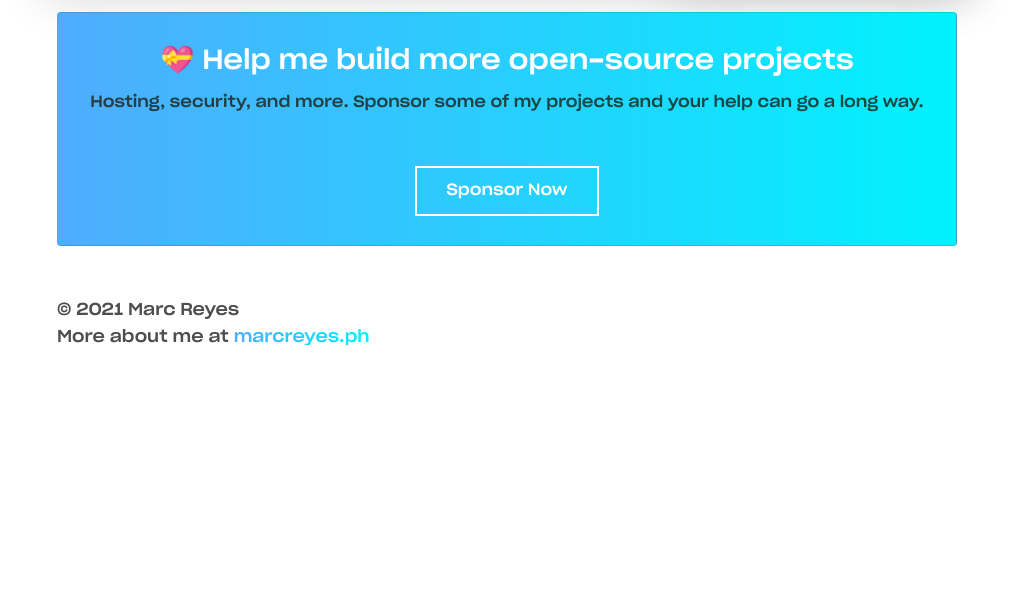
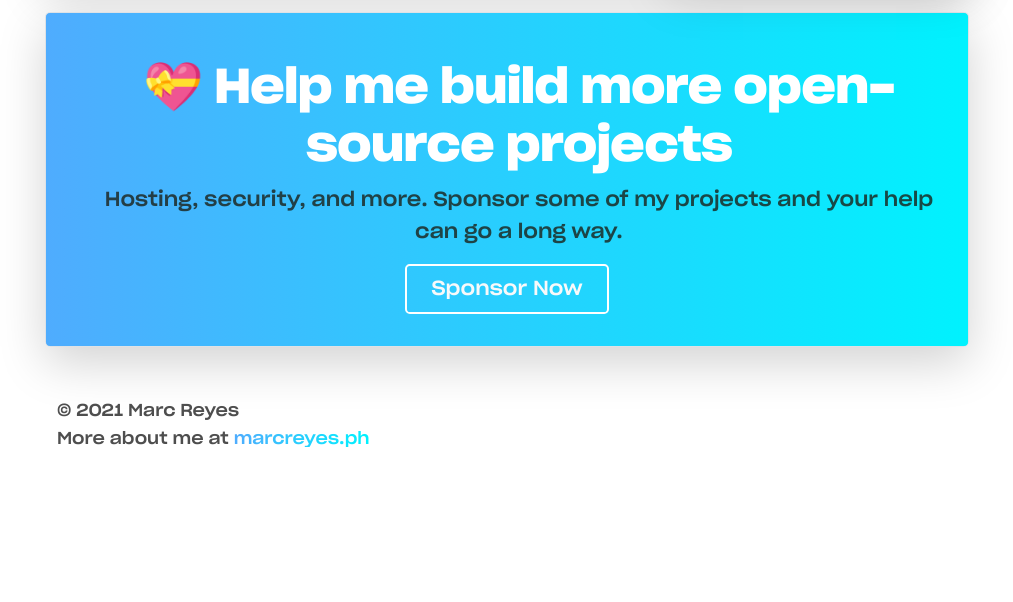
Before and after one commit to mabreyes/marcreyes.dev, a Jekyll site: the page built from index.md, in a window 1280 px wide. Shown: the part 5539-6141 px from the top of the page, without its empty margins (133-1146 px from the left). Built offline with Jekyll 4.4.1, drawn with Linux system fonts in a browser that asks for light colours; before the commit the page ends 6039 px from its top, so only the background shows below that.

Commit message:
Redesign modal for sponsorship

```diff
--- a/_includes/sponsor.html
+++ b/_includes/sponsor.html
@@ -1,20 +1,34 @@
-<div class="card center sponsor">
+<div class="row p-4 pb-0 pe-lg-0 pt-lg-5 align-items-center rounded-3 border shadow-lg sponsor">
     <div>
-        <h1>💝 Help me build more open-source projects</h1>
-        <p>Hosting, security, and more. Sponsor some of my projects and your help can go a long way.</p>
+        <h1 class="display-5 text-center">💝 Help me build more open-source projects</h1>
+        <p class="text-center">Hosting, security, and more. Sponsor some of my projects and your help can go a long way.</p>
     </div>
-    <div class="about">
-        <button href="#" id="sponsorLaunch">Sponsor Now</button>
+    <div class="row">
+        <div class="col text-center">
+            <button class="btn btn-outline-light btn-lg px-4 text-center" href="#" id="sponsorLaunch">Sponsor Now</button>
         </div>
-    <div id="sponsorModal" class="modal">
+    </div>
+</div>
+<div id="sponsorModal" class="modal" tabindex="-1">
+    <div class="modal-dialog">
         <div class="modal-content">
-            <span class="close">&times;</span>
-            <h1>Sponsor</h1>
+            <div class="modal-header">
+                <h1 class="modal-title display-5">Sponsor</h1>
+                <button type="button" class="close btn-close" data-bs-dismiss="modal" aria-label="Close"></button>
+            </div>
+            <div class="modal-body">
                 <p>Choose from the options below</p>
-            <h3>Paypal</h3>
-            <p style="margin-bottom: 20px;">One-time Sponsorship</p>
-            <a href="https://paypal.me/marcreyesph" target="_new" style="margin-bottom: 30px;">Sponsor with PayPal</a>
-            <p style="margin-bottom: 20px;">Recurring Sponsorship</p>
+                <div class="row flex-lg-row-reverse align-items-center">
+                    <div class="col-10 col-sm-8 col-lg-6">
+                        <a href="https://paypal.me/marcreyesph" target="_new" style="margin-bottom: 30px;" class="btn btn-lg btn-primary">Sponsor with PayPal.me</a>
+                    </div>
+                    <div class="col-lg-6">
+                        <h3 class="fs-4">PayPal</h3>
+                        <p class="lead">One-time Sponsorship</p>
+                    </div>
+                </div>
+                <div class="row flex-lg-row-reverse align-items-center">
+                    <div class="col-10 col-sm-8 col-lg-6">
                         <form action="https://www.paypal.com/donate" method="post" target="_top">
                             <input type="hidden" name="cmd" value="_donations" />
                             <input type="hidden" name="business" value="6332RTTB3TNGU" />
@@ -23,12 +37,31 @@
                             <input type="image" src="https://www.paypalobjects.com/en_US/i/btn/btn_donateCC_LG.gif" border="0" name="submit" title="PayPal - The safer, easier way to pay online!" alt="Donate with PayPal button" />
                             <img alt="" border="0" src="https://www.paypal.com/en_PH/i/scr/pixel.gif" width="1" height="1" />
                         </form>
-            <h3>Bitcoin</h3>
-            <img src="{{ 'assets/images/btc.jpg' | relative_url }}" alt="17onn54pNsgUPJ53STc1ANpGKq4vqZJqbj">
-            <p>17onn54pNsgUPJ53STc1ANpGKq4vqZJqbj</p>
-            <h3>Etherium</h3>
-            <img src="{{ 'assets/images/eth.jpg' | relative_url }}" alt="0xBdE5eB5820CFDA424Cc3D764194dA508Ef24fB2b">
-            <p>0xBdE5eB5820CFDA424Cc3D764194dA508Ef24fB2b</p>
+                    </div>
+                    <div class="col-lg-6">
+                        <h3 class="fs-4">Recurring Sponsorship</h3>
+                        <p class="lead">Made possible with PayPal</p>
+                    </div>
+                </div>
+                <div class="row flex-lg-row-reverse align-items-center">
+                    <div class="col-10 col-sm-8 col-lg-6">
+                        <img src="{{ 'assets/images/btc.jpg' | relative_url }}" class="d-block mx-lg-auto img-fluid" alt="Bootstrap Themes" width="700" height="500" loading="lazy">
+                    </div>
+                    <div class="col-lg-6">
+                        <h3 class="fs-4">Bitcoin</h3>
+                        <p class="lead">17onn54pNsgUPJ53STc1ANpGKq4vqZJqbj</p>
+                    </div>
+                </div>
+                <div class="row flex-lg-row-reverse align-items-center">
+                    <div class="col-10 col-sm-8 col-lg-6">
+                        <img src="{{ 'assets/images/eth.jpg' | relative_url }}" class="d-block mx-lg-auto img-fluid" alt="Bootstrap Themes" width="700" height="500" loading="lazy">
+                    </div>
+                    <div class="col-lg-6">
+                        <h3 class="fs-4">Etherium</h3>
+                        <p class="lead">0xBdE5eB5820CFDA424Cc3D764194dA508Ef24fB2b</p>
                     </div>
                 </div>
             </div>
+        </div>
+    </div>
+</div>
```
Lines whose indentation alone changed are shown as unchanged.
